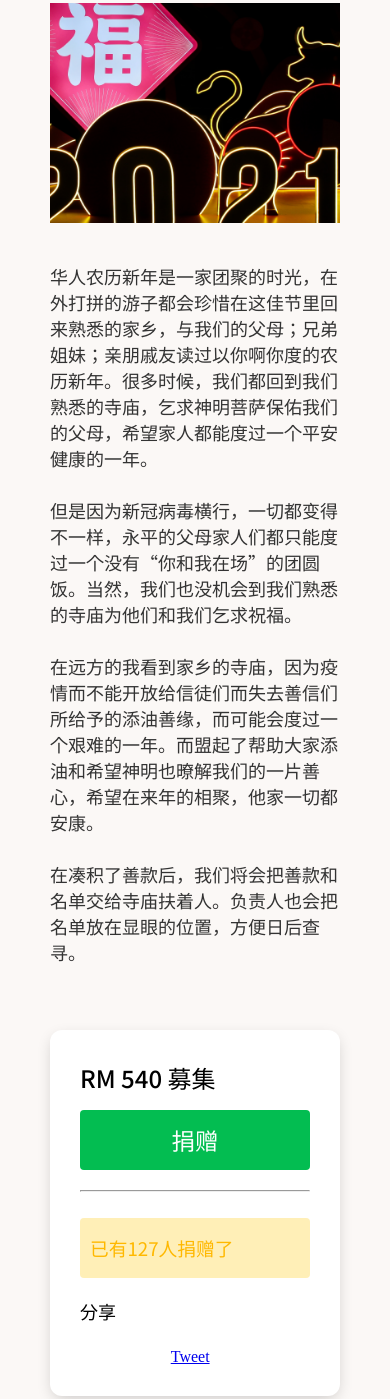
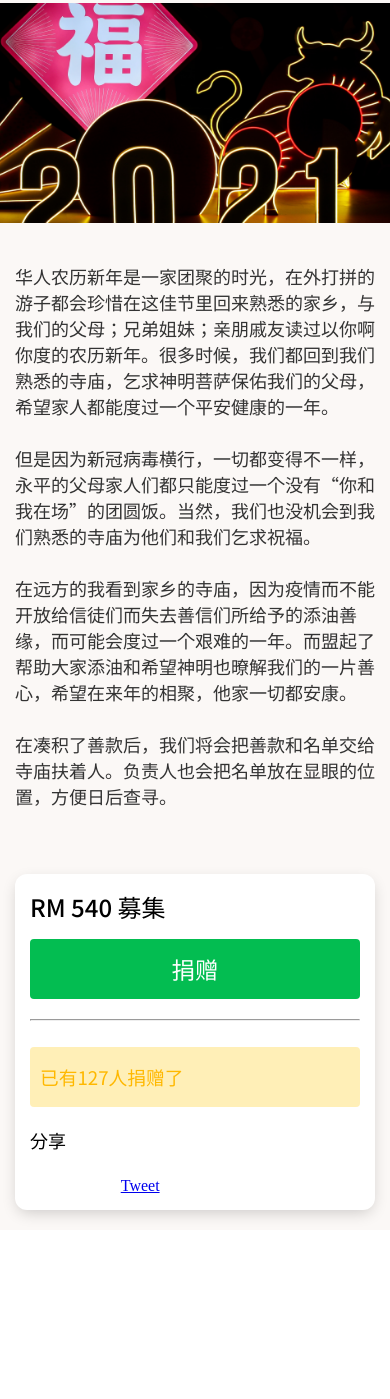
Before and after one commit to khaihern/Yong-Peng-Temple-Donations, a website: page public/index.html in a window 390 px wide. Shown: the part 2290-3689 px from the top of the page. After the commit the page ends 3520 px from the top, so only its background shows below. Drawn offline with Linux system fonts and the light colour scheme; grey boxes are pictures that could not be loaded; a script that the page names is missing; a web font is replaced by a local one.

Commit message:
change spacing on mobile

```diff
--- a/public/css/media_query.css
+++ b/public/css/media_query.css
@@ -107,10 +107,19 @@
   }
 
   #story-content-wrapper {
-    padding: 20px 50px;
+    padding: 20px 0;
+  }
+
+  #story-donate-wrapper {
+    margin: 0 15px;
+  }
+
+  #story-text, #story-title {
+    padding: 0 15px;
   }
 
   #story-donate {
     margin-top: 50px;
+    padding: 15px;
   }
 }
```
